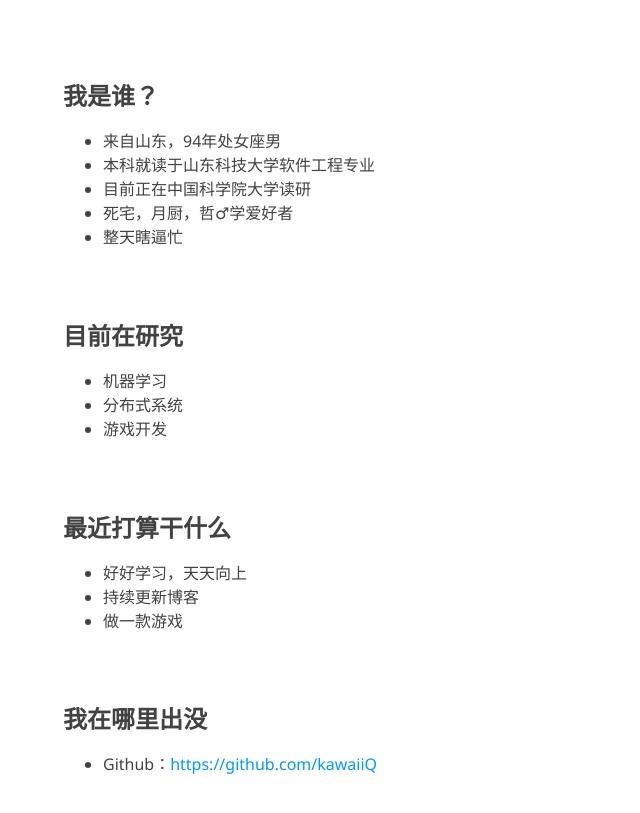
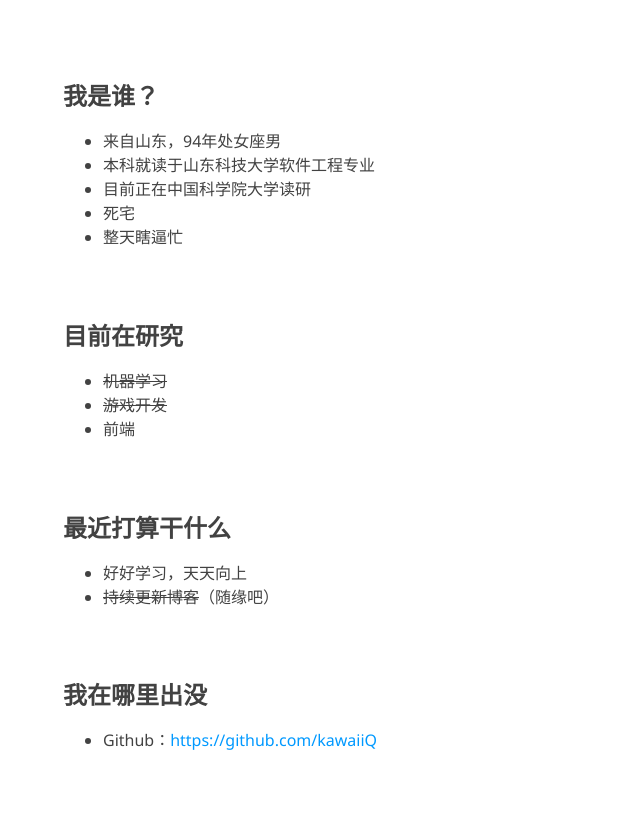
Before and after one commit to KawaiiQ/KawaiiQ.github.io, a plain HTML site: page about/index.html in a window 1280 px wide. Shown: the part 245-1058 px from the top of the page, without its empty margins (202-842 px from the left). Drawn offline with nearby package versions, Linux system fonts and the light colour scheme; some packages are replaced by stand-ins of ours.

Commit message:
Site updated: 2019-04-18 11:41:03

```diff
--- a/about/index.html
+++ b/about/index.html
@@ -77,20 +77,19 @@
 <li>&#x6765;&#x81EA;&#x5C71;&#x4E1C;&#xFF0C;94&#x5E74;&#x5904;&#x5973;&#x5EA7;&#x7537;</li>
 <li>&#x672C;&#x79D1;&#x5C31;&#x8BFB;&#x4E8E;&#x5C71;&#x4E1C;&#x79D1;&#x6280;&#x5927;&#x5B66;&#x8F6F;&#x4EF6;&#x5DE5;&#x7A0B;&#x4E13;&#x4E1A;</li>
 <li>&#x76EE;&#x524D;&#x6B63;&#x5728;&#x4E2D;&#x56FD;&#x79D1;&#x5B66;&#x9662;&#x5927;&#x5B66;&#x8BFB;&#x7814;</li>
-<li>&#x6B7B;&#x5B85;&#xFF0C;&#x6708;&#x53A8;&#xFF0C;&#x54F2;&#x2642;&#x5B66;&#x7231;&#x597D;&#x8005;</li>
+<li>&#x6B7B;&#x5B85;</li>
 <li>&#x6574;&#x5929;&#x778E;&#x903C;&#x5FD9;</li>
 </ul>
 <p><br></p>
 <h2 id="&#x76EE;&#x524D;&#x5728;&#x7814;&#x7A76;"><a href="#&#x76EE;&#x524D;&#x5728;&#x7814;&#x7A76;" class="headerlink" title="&#x76EE;&#x524D;&#x5728;&#x7814;&#x7A76;"></a>&#x76EE;&#x524D;&#x5728;&#x7814;&#x7A76;</h2><ul>
-<li>&#x673A;&#x5668;&#x5B66;&#x4E60;</li>
-<li>&#x5206;&#x5E03;&#x5F0F;&#x7CFB;&#x7EDF;</li>
-<li>&#x6E38;&#x620F;&#x5F00;&#x53D1;</li>
+<li><del>&#x673A;&#x5668;&#x5B66;&#x4E60;</del></li>
+<li><del>&#x6E38;&#x620F;&#x5F00;&#x53D1;</del></li>
+<li>&#x524D;&#x7AEF;</li>
 </ul>
 <p><br></p>
 <h2 id="&#x6700;&#x8FD1;&#x6253;&#x7B97;&#x5E72;&#x4EC0;&#x4E48;"><a href="#&#x6700;&#x8FD1;&#x6253;&#x7B97;&#x5E72;&#x4EC0;&#x4E48;" class="headerlink" title="&#x6700;&#x8FD1;&#x6253;&#x7B97;&#x5E72;&#x4EC0;&#x4E48;"></a>&#x6700;&#x8FD1;&#x6253;&#x7B97;&#x5E72;&#x4EC0;&#x4E48;</h2><ul>
 <li>&#x597D;&#x597D;&#x5B66;&#x4E60;&#xFF0C;&#x5929;&#x5929;&#x5411;&#x4E0A;</li>
-<li>&#x6301;&#x7EED;&#x66F4;&#x65B0;&#x535A;&#x5BA2;</li>
-<li>&#x505A;&#x4E00;&#x6B3E;&#x6E38;&#x620F;</li>
+<li><del>&#x6301;&#x7EED;&#x66F4;&#x65B0;&#x535A;&#x5BA2;</del>&#xFF08;&#x968F;&#x7F18;&#x5427;&#xFF09;</li>
 </ul>
 <p><br></p>
 <h2 id="&#x6211;&#x5728;&#x54EA;&#x91CC;&#x51FA;&#x6CA1;"><a href="#&#x6211;&#x5728;&#x54EA;&#x91CC;&#x51FA;&#x6CA1;" class="headerlink" title="&#x6211;&#x5728;&#x54EA;&#x91CC;&#x51FA;&#x6CA1;"></a>&#x6211;&#x5728;&#x54EA;&#x91CC;&#x51FA;&#x6CA1;</h2><ul>
```
Also changed, not shown: sitemap.xml (+7 -7 lines).
